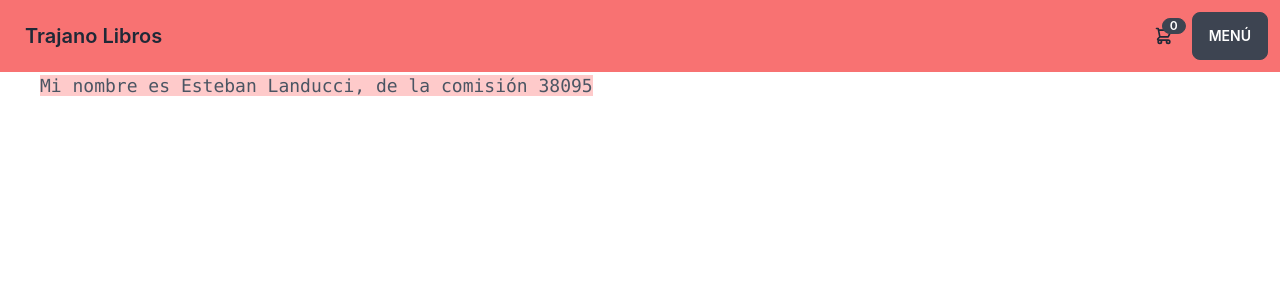
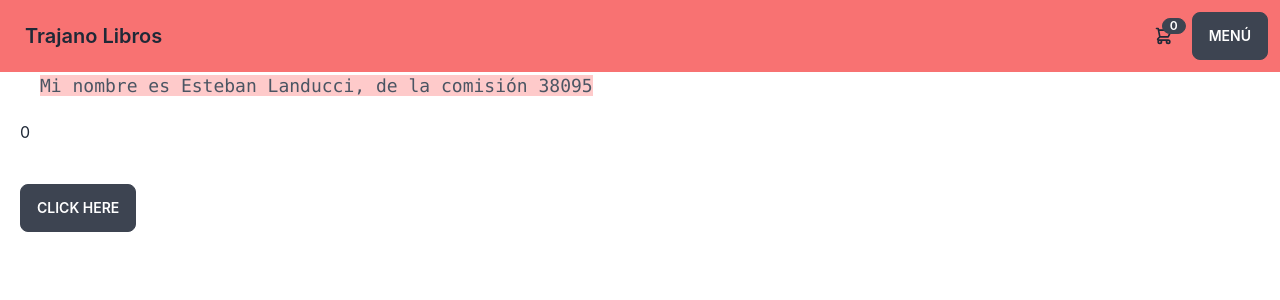
Before and after one commit to Sebregondi/my_app, a React (Create React App) app: page / in a window 1280 px wide. Shown: the top 300 px of the page. Built offline with nearby package versions, Linux system fonts and the light colour scheme.

Commit message:
click tracker listo

```diff
--- a/src/App.js
+++ b/src/App.js
@@ -4,6 +4,7 @@ import Saludo from './Saludo';
 import ChildrenBox from './components/ChildrenBox';
 import NavBar from './components/NavBar';
 import ItemListContainer from './components/ItemListContainer';
+import ClickTracker from './components/ClickTracker';
 
 function App() {
 
@@ -17,6 +18,7 @@ function App() {
     <NavBar />
     <ItemListContainer
       greeting={"Mi nombre es Esteban Landucci, de la comisión 38095"}/>
+    <ClickTracker />
     </>
   );
 }
--- /dev/null
+++ b/src/components/ClickTracker.js
@@ -0,0 +1,21 @@
+import React from 'react'
+import { useState } from 'react'
+
+const ClickTracker = () => {
+
+    const [counter, setCounter] = useState(0)
+
+    const clickHandler = () => {
+        console.log('You clicked');
+        setCounter (counter +1)
+    }
+
+    return (
+        <div>
+          <div className='m-5'>{counter}</div>
+          <button onClick={ clickHandler } className='btn m-5' >Click here</button>
+        </div>
+  )
+}
+
+export default ClickTracker
```
